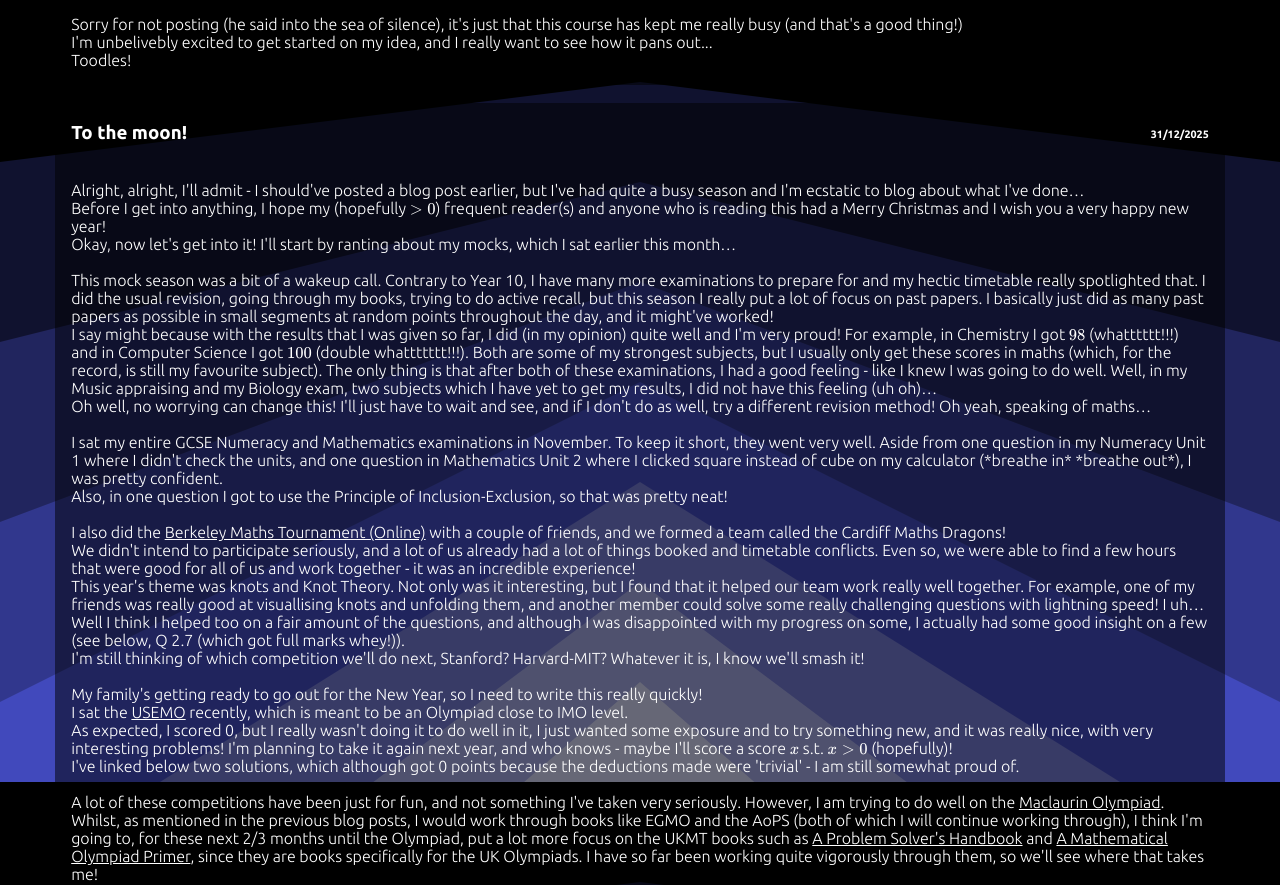
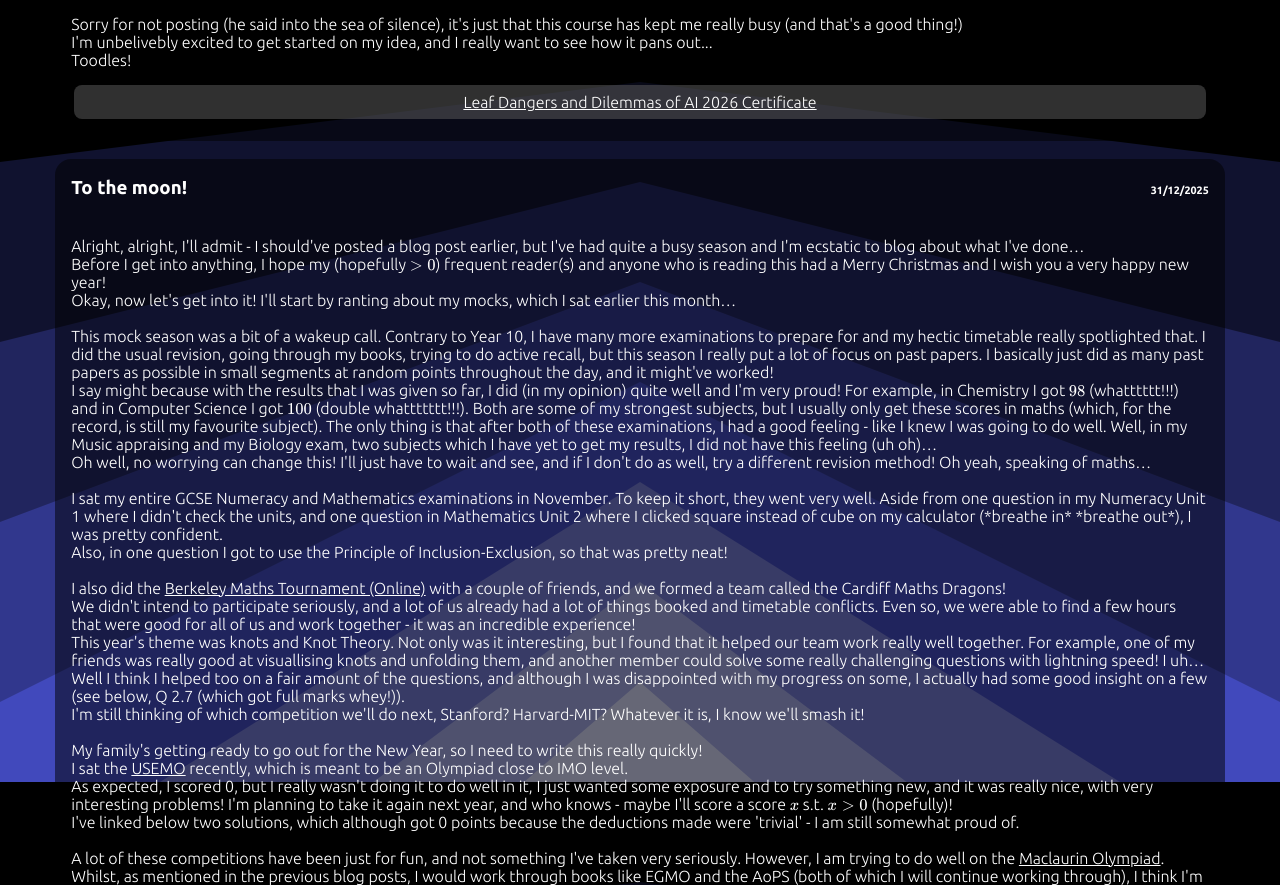
Before and after one commit to ManolidisS/ManolidisS.github.io, a plain HTML site: page blog.html in a window 1280 px wide. Shown: the part 818-1703 px from the top of the page. Drawn offline with nearby package versions, Linux system fonts and the light colour scheme; a web font is replaced by a local one.

Commit message:
Added Leaf certificate to blogpost.

```diff
--- a/blog.html
+++ b/blog.html
@@ -93,6 +93,10 @@
         <br>
         Toodles!
       </p>
+      <div class="file">
+        <a href="Files/LeafDDAI.pdf">Leaf Dangers and Dilemmas of AI 2026 Certificate</a>
+      </div>
+      <br>
     </div>
     <br>
     <div class="content"><div class="blog-title"><h3>To the moon!</h3><h6 style="text-align: right;">31/12/2025</h6></div>
```
Also changed, not shown: 1 other file.
